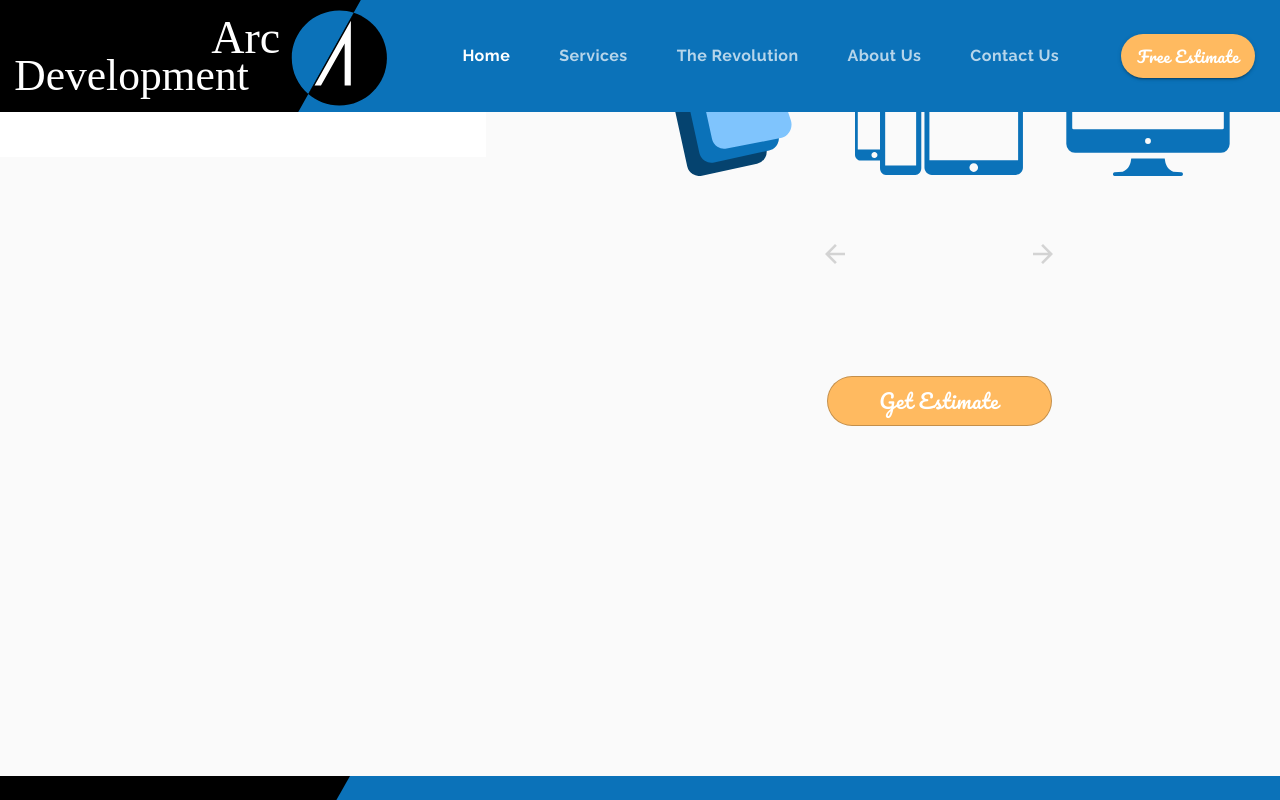
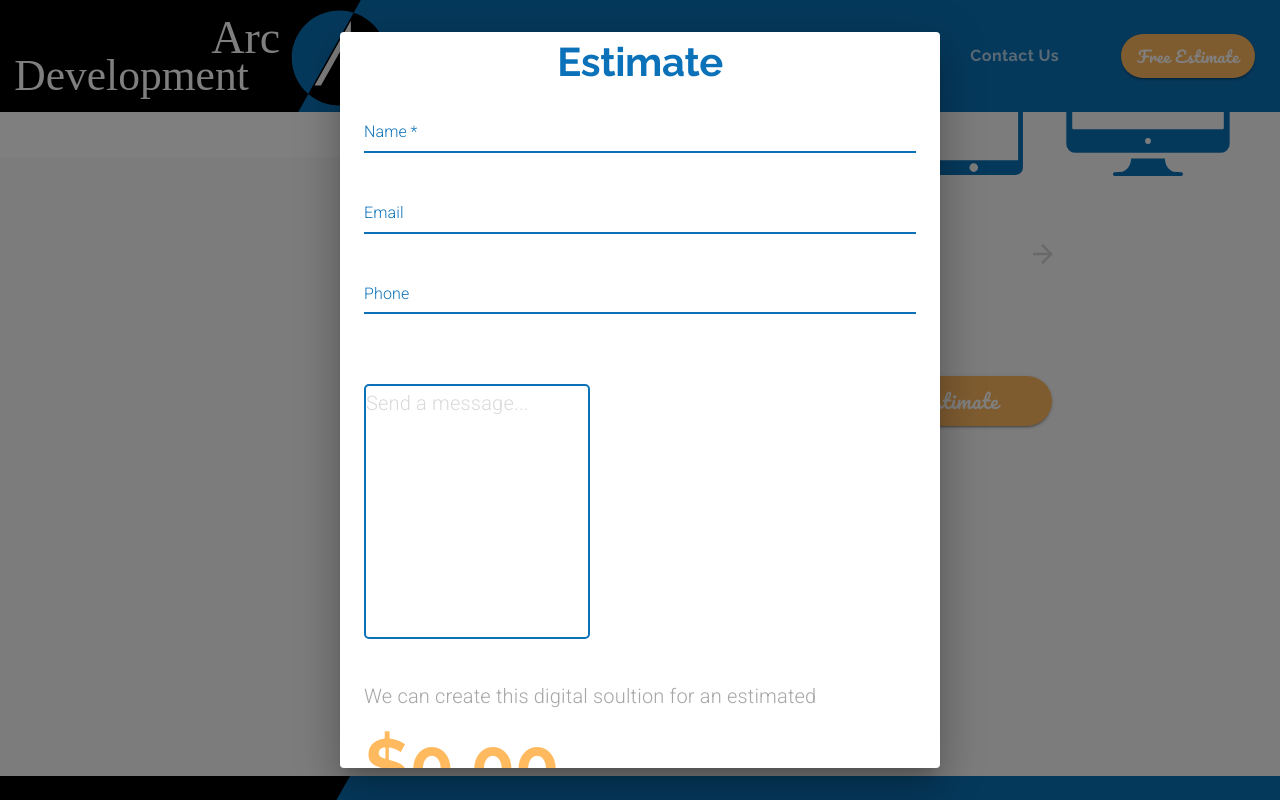
Before and after one commit to sudo-ditto/arcdevelopment-mui, a React (Create React App) app: page /#/estimate in a window 1280 px wide. Both pictures are taken after a click on the button "Get Estimate". Shown: the part 427-1227 px from the top of the page. Built offline with nearby package versions, Linux system fonts and the light colour scheme.

Commit message:
Added estimated cost

```diff
--- a/src/pages/Estimate.js
+++ b/src/pages/Estimate.js
@@ -6,6 +6,9 @@
 import Button from '@material-ui/core/Button';
 import IconButton from '@material-ui/core/IconButton';
 import { cloneDeep } from 'lodash';
+import Dialog from '@material-ui/core/Dialog';
+import DialogContent from '@material-ui/core/DialogContent';
+import TextField from '@material-ui/core/TextField';
 
 import check from '../assets/check.svg';
 import send from '../assets/send.svg';
@@ -50,6 +53,17 @@
         "&:hover": {
             backgroundColor: theme.palette.secondary.light
         }
+    },
+    message: {
+        border: `2px solid ${theme.palette.common.blue}`,
+        marginTop: "5em",
+        borderRadius: 5,
+    },
+    specialText: {
+        fontFamily: "Raleway",
+        fontWeight: 700,
+        fontSize: "4.5rem",
+        color: theme.palette.common.orange
     }
 }));
 
@@ -316,9 +330,15 @@
 const Estimate = () => {
     const classes = useStyles();
     const theme = useTheme();
-
+    const [dialogOpen, setDialogOpen] = useState(false);
+    const [name, setName] = useState('');
+    const [email, setEmail] = useState('');
+    const [emailHelper, setEmailHelper] = useState('');
+    const [phone, setPhone] = useState('');
+    const [phoneHelper, setPhoneHelper] = useState('');
+    const [message, setMessage] = useState('');
     const [questions, setQuestions] = useState(defaultQuestions);
-
+    const [total, setTotal] = useState(0);
     const defaultOptions = {
         loop: true,
         autoplay: true,
@@ -406,6 +426,59 @@
         }
     };
 
+    const onChangeHandler = event => {
+        let valid;
+
+        switch (event.target.id) {
+            case 'email':
+                setEmail(event.target.value);
+                valid = /^\w+([.-]?\w+)*@\w+([.-]?\w+)*(\.\w{2,3})+$/.test(event.target.value);
+
+                if (!valid) {
+                    setEmailHelper('Invalid Email');
+
+                } else {
+                    setEmailHelper('');
+                }
+                break;
+            case 'phone':
+                setPhone(event.target.value);
+                valid = /^\(?([0-9]{3})\)?[-. ]?([0-9]{3})[-. ]?([0-9]{4})$/.test(event.target.value);
+
+                if (!valid) {
+                    setPhoneHelper('Invalid Phone');
+
+                } else {
+                    setPhoneHelper('');
+                }
+                break;
+
+            default:
+                break;
+        }
+    }
+
+    const getTotal = () => {
+        let cost = 0;
+
+        // Get selected options
+        const selections = questions.map(question => question.options.filter(options => options.selected)).filter(question => question.length > 0);
+
+        // Update the total cost to equal the sum of all selected options
+        selections.map(options => options.map(option => (cost += option.cost)));
+
+        if (questions.length > 2) {
+            const userCost = questions.filter(
+                question => question.title === "How many users do you expect?"
+            ).map(question => question.options.filter(option => option.selected))[0][0].cost;
+
+            cost -= userCost;
+            cost *= userCost;
+        }
+
+        setTotal(cost);
+    };
+
     return (
         <Grid container direction="row">
             <Grid item container direction="column" lg>
@@ -455,9 +528,47 @@
                     </Grid>
                 </Grid>
                 <Grid item>
-                    <Button variant="outlined" className={classes.estimateButton}>Get Estimate</Button>
+                    <Button variant="contained" className={classes.estimateButton} onClick={() => { setDialogOpen(true); getTotal() }}>
+                        Get Estimate
+                    </Button>
                 </Grid>
             </Grid>
+
+            {/* Dialog */}
+            <Dialog open={dialogOpen} onClose={() => setDialogOpen(false)}>
+                <Grid container justify="center">
+                    <Grid item>
+                        <Typography variant="h2" align="center">
+                            Estimate
+                        </Typography>
+                    </Grid>
+                </Grid>
+                <DialogContent>
+                    <Grid container>
+                        <Grid item container direction="column">
+                            <Grid item>
+                                <TextField fullWidth label="Name" required id="name" value={name} onChange={(e) => setName(e.target.value)} />
+                            </Grid>
+                            <Grid item style={{ margin: "2em 0" }}>
+                                <TextField helperText={emailHelper} fullWidth label="Email" id="email" value={email}
+                                    error={emailHelper.length !== 0}
+                                    onChange={onChangeHandler} />
+                            </Grid>
+                            <Grid item>
+                                <TextField helperText={phoneHelper} fullWidth label="Phone" id="phone" value={phone}
+                                    error={phoneHelper.length !== 0} onChange={onChangeHandler} />
+                            </Grid>
+                        </Grid>
+                        <Grid item style={{ maxWidth: "20em", marginBottom: "3em" }}>
+                            <TextField fullWidth multiline rows={10} className={classes.message} InputProps={{ disableUnderline: true }} placeholder="Send a message..." id="message" required value={message} onChange={(e) => setMessage(e.target.value)} />
+                        </Grid>
+                        <Grid item>
+                            <Typography variant="body1">We can create this digital soultion for an estimated <span className={classes.specialText}>${total.toFixed(2)}</span></Typography>
+                            <Typography variant="body1">Fill out your name, phone number, and email, place your request, and we'll get back to you with details moving forward and a final price.</Typography>
+                        </Grid>
+                    </Grid>
+                </DialogContent>
+            </Dialog>
         </Grid >
     )
 }
```
